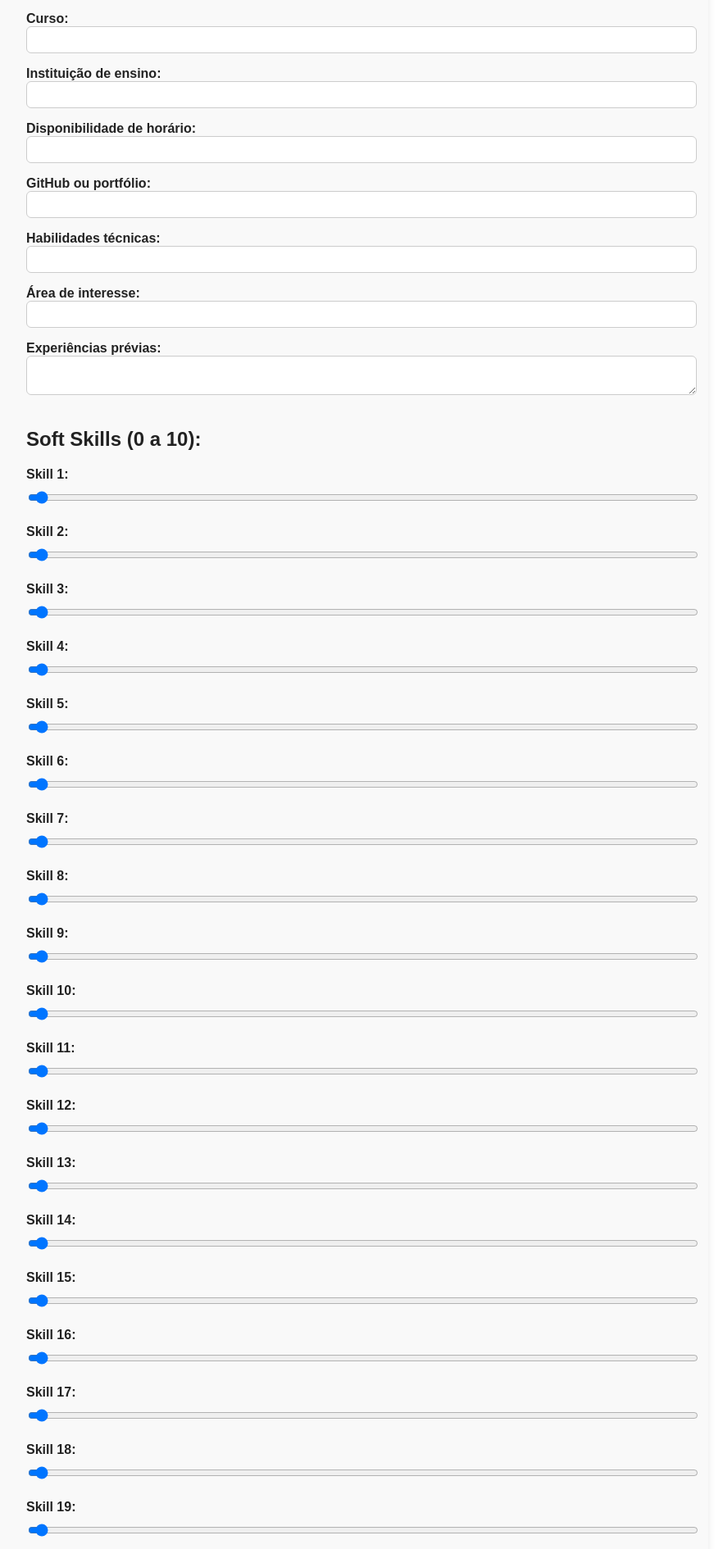
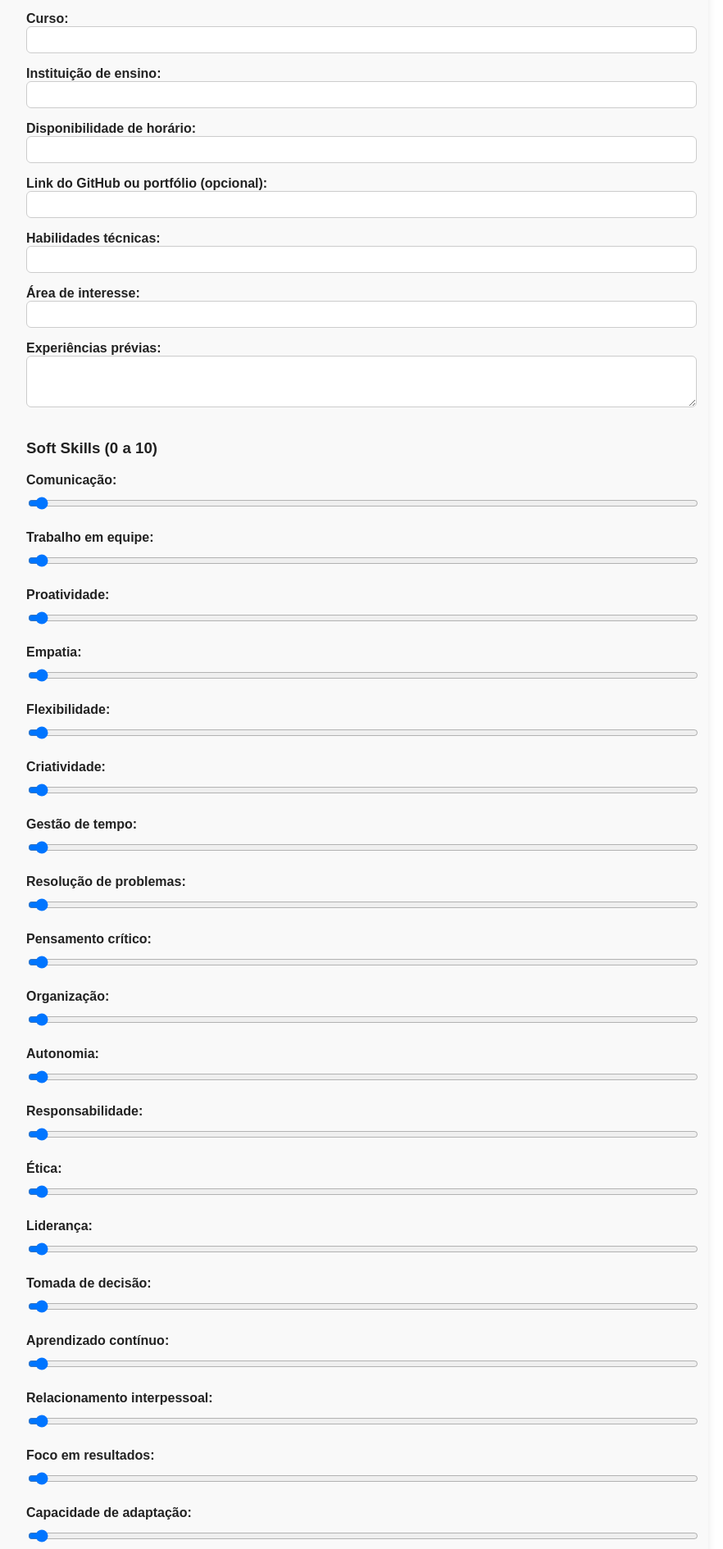
Before and after one commit to Valenapizzato/itprati, a Flask app: page /formulario-estagiario in a window 1280 px wide. Shown: the part 629-2519 px from the top of the page at 82% size, without its empty margins (208-1090 px from the left). Run offline with Flask 3, Linux system fonts and the light colour scheme.

Commit message:
fix: corrige formulário do estagiário com os campos corretos e 20 soft skills

```diff
--- a/templates/formulario_estagiario.html
+++ b/templates/formulario_estagiario.html
@@ -18,7 +18,7 @@
 
 <div class="form-container">
     <h1>Cadastro de Estagiário</h1>
-    <form method="post">
+    <form method="post" enctype="multipart/form-data">
         <label>Nome completo:</label><input type="text" name="nome" required>
         <label>Data de nascimento:</label><input type="date" name="data_nascimento" required>
         <label>Email:</label><input type="email" name="email" required>
@@ -28,18 +28,26 @@
         <label>Curso:</label><input type="text" name="curso">
         <label>Instituição de ensino:</label><input type="text" name="instituicao">
         <label>Disponibilidade de horário:</label><input type="text" name="disponibilidade">
-        <label>GitHub ou portfólio:</label><input type="url" name="github">
+        <label>Link do GitHub ou portfólio (opcional):</label><input type="url" name="github">
         <label>Habilidades técnicas:</label><input type="text" name="habilidades">
         <label>Área de interesse:</label><input type="text" name="area_interesse">
-        <label>Experiências prévias:</label><textarea name="experiencias"></textarea>
+        <label>Experiências prévias:</label><textarea name="experiencias" rows="3"></textarea>
 
-        <h2>Soft Skills (0 a 10):</h2>
+        <h3>Soft Skills (0 a 10)</h3>
+        {% set softskills = [
+            'Comunicação', 'Trabalho em equipe', 'Proatividade', 'Empatia',
+            'Flexibilidade', 'Criatividade', 'Gestão de tempo', 'Resolução de problemas',
+            'Pensamento crítico', 'Organização', 'Autonomia', 'Responsabilidade',
+            'Ética', 'Liderança', 'Tomada de decisão', 'Aprendizado contínuo',
+            'Relacionamento interpessoal', 'Foco em resultados', 'Capacidade de adaptação', 'Iniciativa'
+        ] %}
         {% for i in range(20) %}
-        <label>Skill {{ i+1 }}:</label>
-        <input type="range" min="0" max="10" value="0" name="soft_{{ i }}"><br>
+            <label>{{ softskills[i] }}:</label>
+            <input type="range" min="0" max="10" value="0" name="soft_{{ i }}"><br>
         {% endfor %}
 
         <label>Endereço residencial:</label><input type="text" name="endereco">
+
         <label>Formato de trabalho:</label><br>
         <input type="checkbox" name="formato_trabalho" value="Remoto"> Remoto
         <input type="checkbox" name="formato_trabalho" value="Híbrido"> Híbrido
@@ -49,7 +57,9 @@
         <input type="radio" name="quer_consultoria" value="Sim"> Sim
         <input type="radio" name="quer_consultoria" value="Não"> Não<br>
 
-        <input type="submit" value="Enviar">
+        <label>Upload de currículo (opcional):</label><input type="file" name="curriculo"><br>
+
+        <input type="submit" value="Enviar" class="btn">
     </form>
 </div>
 
```
